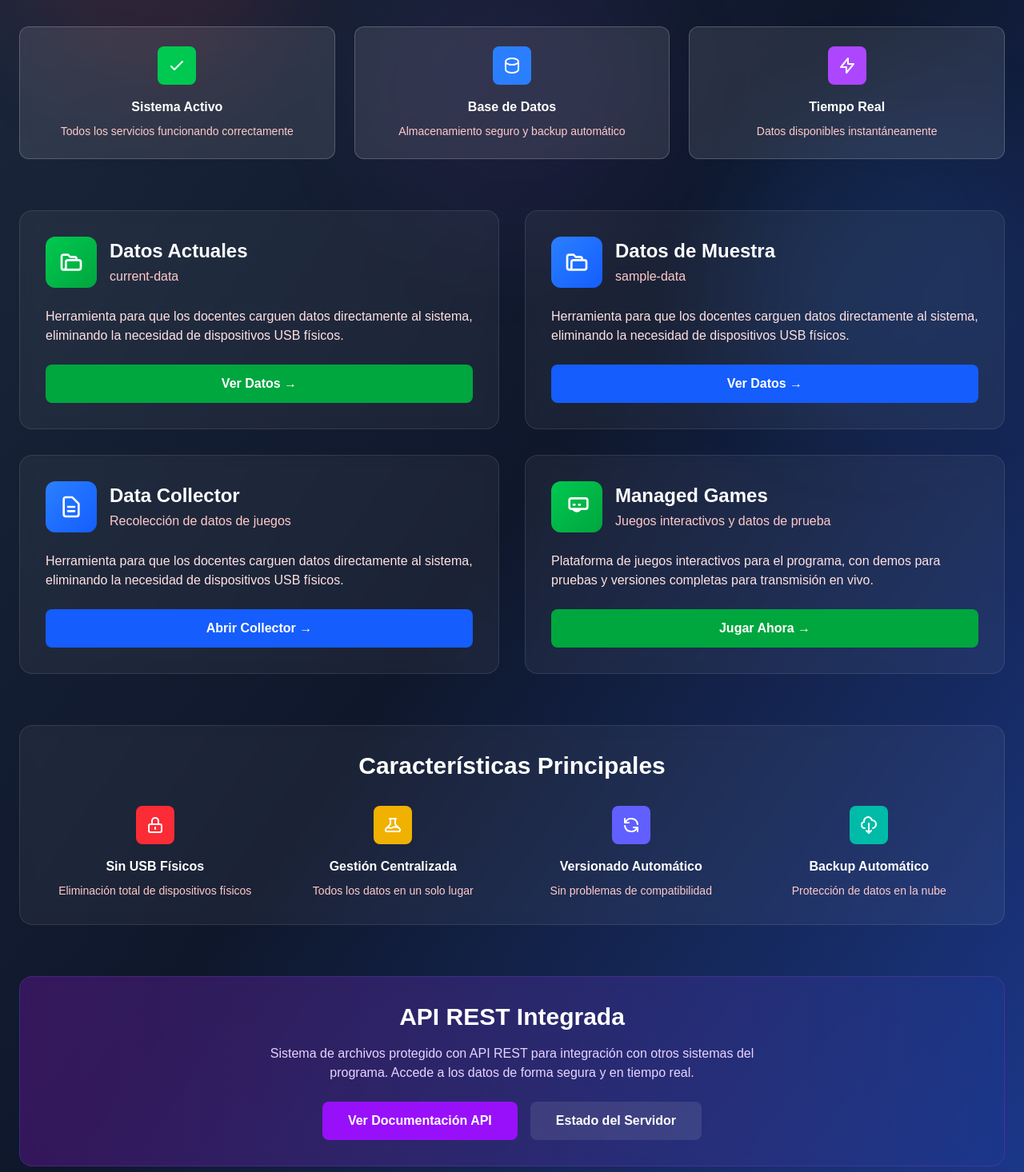
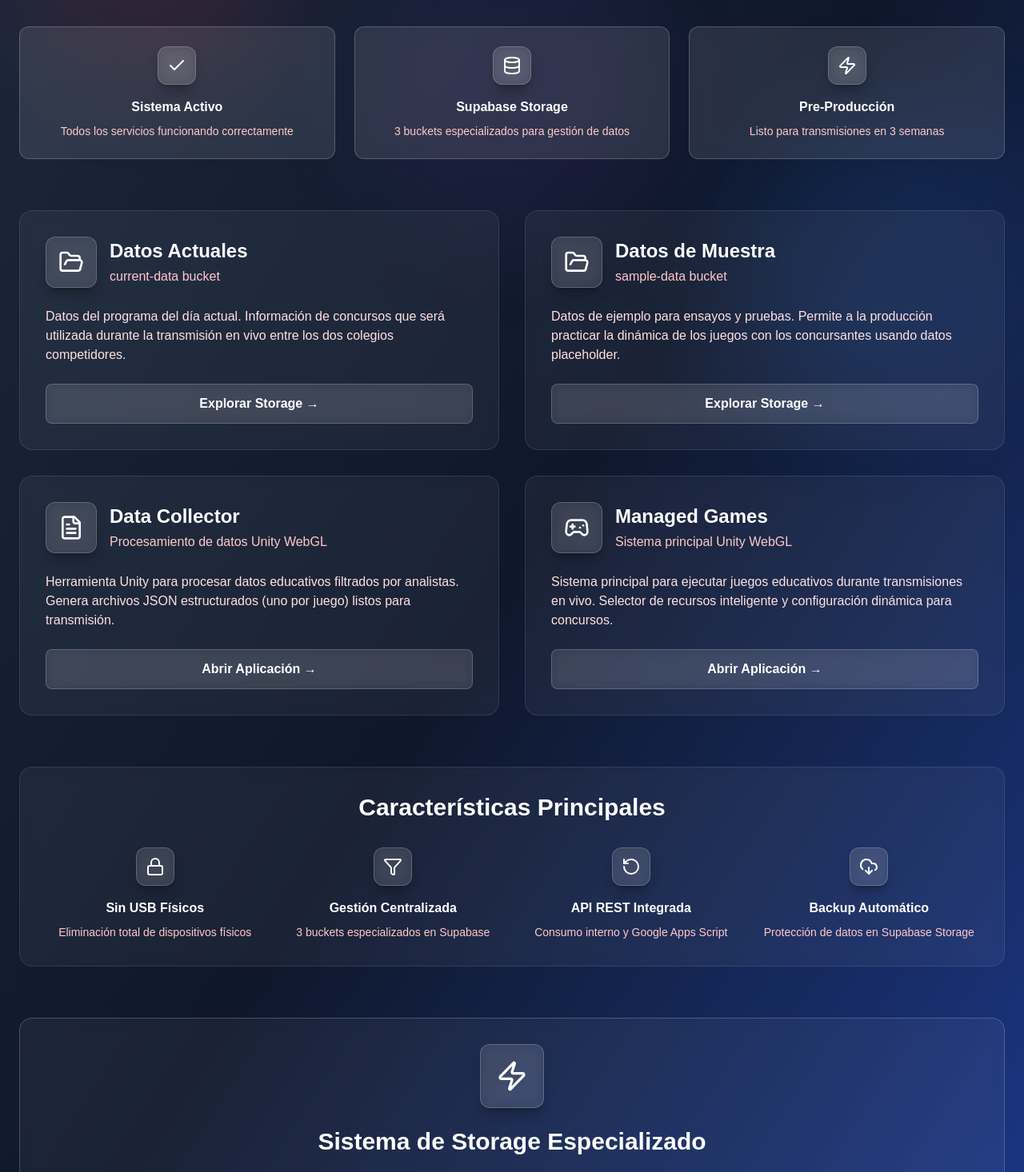
Before and after one commit to BroadStream-Coders/TvPeru-QGEM-AppCenter, a Next.js app: page / in a window 1280 px wide. Shown: the part 284-1750 px from the top of the page at 80% size. Built offline with nearby package versions, Linux system fonts and the light colour scheme.

Commit message:
feature(ui/iconbox): integrate IconBox component and update page content for enhanced visual clarity and user experience; add clsx dependency for utility class management

```diff
--- a/package.json
+++ b/package.json
@@ -30,6 +30,7 @@
   },
   "dependencies": {
     "@supabase/supabase-js": "^2.57.0",
+    "clsx": "^2.1.1",
     "lucide-react": "^0.542.0",
     "next": "15.5.2",
     "react": "19.1.0",
--- a/src/app/page.tsx
+++ b/src/app/page.tsx
@@ -1,4 +1,18 @@
 import Link from "next/link";
+import {
+  Check,
+  Database,
+  Zap,
+  FolderOpen,
+  FileText,
+  Gamepad2,
+  Lock,
+  Filter,
+  RotateCcw,
+  CloudDownload
+} from 'lucide-react'
+
+import IconBox from '@/components/ui/IconBox'
 
 export default function Home() {
   return (
@@ -8,39 +22,27 @@
           App Center
         </h2>
         <p className="text-xl md:text-2xl text-red-100 mb-8 max-w-3xl mx-auto">
-          Sistema centralizado para el programa {'"Que Gane El Mejor"'} - Gestión unificada de juegos y herramientas en tiempo real
+          Sistema centralizado para el programa {'"Que Gane El Mejor"'} - Gestión unificada de datos educativos para concursos entre colegios
         </p>
 
         {/* Status Cards */}
         <div className="grid grid-cols-1 md:grid-cols-3 gap-6 mb-12">
           <div className="bg-white/10 backdrop-blur-sm rounded-xl p-6 border border-white/20">
-            <div className="w-12 h-12 bg-green-500 rounded-lg mx-auto mb-4 flex items-center justify-center">
-              <svg className="w-6 h-6 text-white" fill="none" stroke="currentColor" viewBox="0 0 24 24">
-                <path strokeLinecap="round" strokeLinejoin="round" strokeWidth={2} d="M5 13l4 4L19 7" />
-              </svg>
-            </div>
+            <IconBox icon={Check} size="md" className="mx-auto mb-4" />
             <h3 className="font-semibold mb-2">Sistema Activo</h3>
             <p className="text-red-200 text-sm">Todos los servicios funcionando correctamente</p>
           </div>
 
           <div className="bg-white/10 backdrop-blur-sm rounded-xl p-6 border border-white/20">
-            <div className="w-12 h-12 bg-blue-500 rounded-lg mx-auto mb-4 flex items-center justify-center">
-              <svg className="w-6 h-6 text-white" fill="none" stroke="currentColor" viewBox="0 0 24 24">
-                <path strokeLinecap="round" strokeLinejoin="round" strokeWidth={2} d="M4 7v10c0 2.21 3.582 4 8 4s8-1.79 8-4V7M4 7c0 2.21 3.582 4 8 4s8-1.79 8-4M4 7c0-2.21 3.582-4 8-4s8 1.79 8 4" />
-              </svg>
-            </div>
-            <h3 className="font-semibold mb-2">Base de Datos</h3>
-            <p className="text-red-200 text-sm">Almacenamiento seguro y backup automático</p>
+            <IconBox icon={Database} size="md" className="mx-auto mb-4" />
+            <h3 className="font-semibold mb-2">Supabase Storage</h3>
+            <p className="text-red-200 text-sm">3 buckets especializados para gestión de datos</p>
           </div>
 
           <div className="bg-white/10 backdrop-blur-sm rounded-xl p-6 border border-white/20">
-            <div className="w-12 h-12 bg-purple-500 rounded-lg mx-auto mb-4 flex items-center justify-center">
-              <svg className="w-6 h-6 text-white" fill="none" stroke="currentColor" viewBox="0 0 24 24">
-                <path strokeLinecap="round" strokeLinejoin="round" strokeWidth={2} d="M13 10V3L4 14h7v7l9-11h-7z" />
-              </svg>
-            </div>
-            <h3 className="font-semibold mb-2">Tiempo Real</h3>
-            <p className="text-red-200 text-sm">Datos disponibles instantáneamente</p>
+            <IconBox icon={Zap} size="md" className="mx-auto mb-4" />
+            <h3 className="font-semibold mb-2">Pre-Producción</h3>
+            <p className="text-red-200 text-sm">Listo para transmisiones en 3 semanas</p>
           </div>
         </div>
       </div>
@@ -51,54 +53,45 @@
         {/* Current Data */}
         <div className="group bg-white/5 backdrop-blur-sm rounded-2xl p-8 border border-white/10 hover:border-white/30 transition-all duration-300 hover:transform hover:scale-105">
           <div className="flex items-center mb-6">
-            <div className="w-16 h-16 bg-gradient-to-br from-green-500 to-green-600 rounded-xl flex items-center justify-center mr-4">
-              <svg className="w-8 h-8 text-white" fill="none" stroke="currentColor" viewBox="0 0 24 24">
-                <path strokeLinecap="round" strokeLinejoin="round" strokeWidth={2} d="M5 19a2 2 0 01-2-2V7a2 2 0 012-2h4l2 2h4a2 2 0 012 2v1M5 19h14a2 2 0 002-2v-5a2 2 0 00-2-2H9a2 2 0 00-2 2v5a2 2 0 01-2 2z" />
-              </svg>
-            </div>
+            <IconBox icon={FolderOpen} size="lg" className="mr-4" />
             <div>
               <h3 className="text-2xl font-bold mb-1">Datos Actuales</h3>
-              <p className="text-red-200">current-data</p>
+              <p className="text-red-200">current-data bucket</p>
             </div>
           </div>
           <p className="text-red-100 mb-6">
-            Herramienta para que los docentes carguen datos directamente al sistema,
-            eliminando la necesidad de dispositivos USB físicos.
+            Datos del programa del día actual. Información de concursos que será utilizada
+            durante la transmisión en vivo entre los dos colegios competidores.
           </p>
           <div className="flex flex-col sm:flex-row gap-3">
             <Link
               href="/storage/current-data"
-              className="flex-1 bg-green-600 hover:bg-green-700 text-white font-semibold py-3 px-6 rounded-lg transition-colors duration-200 text-center group-hover:shadow-lg"
+              className="flex-1 bg-white/10 backdrop-blur-sm hover:bg-white/15 border border-white/20 hover:border-white/30 text-white font-semibold py-3 px-6 rounded-lg transition-all duration-200 text-center"
             >
-              Ver Datos →
+              Explorar Storage →
             </Link>
           </div>
         </div>
 
-
         {/* Sample Data */}
         <div className="group bg-white/5 backdrop-blur-sm rounded-2xl p-8 border border-white/10 hover:border-white/30 transition-all duration-300 hover:transform hover:scale-105">
           <div className="flex items-center mb-6">
-            <div className="w-16 h-16 bg-gradient-to-br from-blue-500 to-blue-600 rounded-xl flex items-center justify-center mr-4">
-              <svg className="w-8 h-8 text-white" fill="none" stroke="currentColor" viewBox="0 0 24 24">
-                <path strokeLinecap="round" strokeLinejoin="round" strokeWidth={2} d="M5 19a2 2 0 01-2-2V7a2 2 0 012-2h4l2 2h4a2 2 0 012 2v1M5 19h14a2 2 0 002-2v-5a2 2 0 00-2-2H9a2 2 0 00-2 2v5a2 2 0 01-2 2z" />
-              </svg>
-            </div>
+            <IconBox icon={FolderOpen} size="lg" className="mr-4" />
             <div>
               <h3 className="text-2xl font-bold mb-1">Datos de Muestra</h3>
-              <p className="text-red-200">sample-data</p>
+              <p className="text-red-200">sample-data bucket</p>
             </div>
           </div>
           <p className="text-red-100 mb-6">
-            Herramienta para que los docentes carguen datos directamente al sistema,
-            eliminando la necesidad de dispositivos USB físicos.
+            Datos de ejemplo para ensayos y pruebas. Permite a la producción practicar
+            la dinámica de los juegos con los concursantes usando datos placeholder.
           </p>
           <div className="flex flex-col sm:flex-row gap-3">
             <Link
               href="/storage/sample-data"
-              className="flex-1 bg-blue-600 hover:bg-blue-700 text-white font-semibold py-3 px-6 rounded-lg transition-colors duration-200 text-center group-hover:shadow-lg"
+              className="flex-1 bg-white/10 backdrop-blur-sm hover:bg-white/15 border border-white/20 hover:border-white/30 text-white font-semibold py-3 px-6 rounded-lg transition-all duration-200 text-center"
             >
-              Ver Datos →
+              Explorar Storage →
             </Link>
           </div>
         </div>
@@ -106,26 +99,22 @@
         {/* Data Collector */}
         <div className="group bg-white/5 backdrop-blur-sm rounded-2xl p-8 border border-white/10 hover:border-white/30 transition-all duration-300 hover:transform hover:scale-105">
           <div className="flex items-center mb-6">
-            <div className="w-16 h-16 bg-gradient-to-br from-blue-500 to-blue-600 rounded-xl flex items-center justify-center mr-4">
-              <svg className="w-8 h-8 text-white" fill="none" stroke="currentColor" viewBox="0 0 24 24">
-                <path strokeLinecap="round" strokeLinejoin="round" strokeWidth={2} d="M9 12h6m-6 4h6m2 5H7a2 2 0 01-2-2V5a2 2 0 012-2h5.586a1 1 0 01.707.293l5.414 5.414a1 1 0 01.293.707V19a2 2 0 01-2 2z" />
-              </svg>
-            </div>
+            <IconBox icon={FileText} size="lg" className="mr-4" />
             <div>
               <h3 className="text-2xl font-bold mb-1">Data Collector</h3>
-              <p className="text-red-200">Recolección de datos de juegos</p>
+              <p className="text-red-200">Procesamiento de datos Unity WebGL</p>
             </div>
           </div>
           <p className="text-red-100 mb-6">
-            Herramienta para que los docentes carguen datos directamente al sistema,
-            eliminando la necesidad de dispositivos USB físicos.
+            Herramienta Unity para procesar datos educativos filtrados por analistas.
+            Genera archivos JSON estructurados (uno por juego) listos para transmisión.
           </p>
           <div className="flex flex-col sm:flex-row gap-3">
             <Link
               href="/unity/data-collector"
-              className="flex-1 bg-blue-600 hover:bg-blue-700 text-white font-semibold py-3 px-6 rounded-lg transition-colors duration-200 text-center group-hover:shadow-lg"
+              className="flex-1 bg-white/10 backdrop-blur-sm hover:bg-white/15 border border-white/20 hover:border-white/30 text-white font-semibold py-3 px-6 rounded-lg transition-all duration-200 text-center"
             >
-              Abrir Collector →
+              Abrir Aplicación →
             </Link>
           </div>
         </div>
@@ -133,26 +122,22 @@
         {/* Managed Games */}
         <div className="group bg-white/5 backdrop-blur-sm rounded-2xl p-8 border border-white/10 hover:border-white/30 transition-all duration-300 hover:transform hover:scale-105">
           <div className="flex items-center mb-6">
-            <div className="w-16 h-16 bg-gradient-to-br from-green-500 to-green-600 rounded-xl flex items-center justify-center mr-4">
-              <svg className="w-8 h-8 text-white" fill="none" stroke="currentColor" viewBox="0 0 24 24">
-                <path strokeLinecap="round" strokeLinejoin="round" strokeWidth={2} d="M14.828 14.828a4 4 0 01-5.656 0M9 10h1m4 0h1m-7 4h12a2 2 0 002-2V6a2 2 0 00-2-2H7a2 2 0 00-2 2v6a2 2 0 002 2z" />
-              </svg>
-            </div>
+            <IconBox icon={Gamepad2} size="lg" className="mr-4" />
             <div>
               <h3 className="text-2xl font-bold mb-1">Managed Games</h3>
-              <p className="text-red-200">Juegos interactivos y datos de prueba</p>
+              <p className="text-red-200">Sistema principal Unity WebGL</p>
             </div>
           </div>
           <p className="text-red-100 mb-6">
-            Plataforma de juegos interactivos para el programa, con demos para pruebas
-            y versiones completas para transmisión en vivo.
+            Sistema principal para ejecutar juegos educativos durante transmisiones en vivo.
+            Selector de recursos inteligente y configuración dinámica para concursos.
           </p>
           <div className="flex flex-col sm:flex-row gap-3">
             <Link
               href="/unity/managed-games"
-              className="flex-1 bg-green-600 hover:bg-green-700 text-white font-semibold py-3 px-6 rounded-lg transition-colors duration-200 text-center group-hover:shadow-lg"
+              className="flex-1 bg-white/10 backdrop-blur-sm hover:bg-white/15 border border-white/20 hover:border-white/30 text-white font-semibold py-3 px-6 rounded-lg transition-all duration-200 text-center"
             >
-              Jugar Ahora →
+              Abrir Aplicación →
             </Link>
           </div>
         </div>
@@ -163,67 +148,51 @@
         <h3 className="text-3xl font-bold text-center mb-8">Características Principales</h3>
         <div className="grid grid-cols-1 md:grid-cols-2 lg:grid-cols-4 gap-6">
           <div className="text-center">
-            <div className="w-12 h-12 bg-red-500 rounded-lg mx-auto mb-4 flex items-center justify-center">
-              <svg className="w-6 h-6 text-white" fill="none" stroke="currentColor" viewBox="0 0 24 24">
-                <path strokeLinecap="round" strokeLinejoin="round" strokeWidth={2} d="M12 15v2m-6 4h12a2 2 0 002-2v-6a2 2 0 00-2-2H6a2 2 0 00-2 2v6a2 2 0 002 2zm10-10V7a4 4 0 00-8 0v4h8z" />
-              </svg>
-            </div>
+            <IconBox icon={Lock} size="md" className="mx-auto mb-4" />
             <h4 className="font-semibold mb-2">Sin USB Físicos</h4>
             <p className="text-red-200 text-sm">Eliminación total de dispositivos físicos</p>
           </div>
 
           <div className="text-center">
-            <div className="w-12 h-12 bg-yellow-500 rounded-lg mx-auto mb-4 flex items-center justify-center">
-              <svg className="w-6 h-6 text-white" fill="none" stroke="currentColor" viewBox="0 0 24 24">
-                <path strokeLinecap="round" strokeLinejoin="round" strokeWidth={2} d="M19.428 15.428a2 2 0 00-1.022-.547l-2.387-.477a6 6 0 00-3.86.517l-.318.158a6 6 0 01-3.86.517L6.05 15.21a2 2 0 00-1.806.547M8 4h8l-1 1v5.172a2 2 0 00.586 1.414l5 5c1.26 1.26.367 3.414-1.415 3.414H4.828c-1.782 0-2.674-2.154-1.414-3.414l5-5A2 2 0 009 10.172V5L8 4z" />
-              </svg>
-            </div>
+            <IconBox icon={Filter} size="md" className="mx-auto mb-4" />
             <h4 className="font-semibold mb-2">Gestión Centralizada</h4>
-            <p className="text-red-200 text-sm">Todos los datos en un solo lugar</p>
+            <p className="text-red-200 text-sm">3 buckets especializados en Supabase</p>
           </div>
 
           <div className="text-center">
-            <div className="w-12 h-12 bg-indigo-500 rounded-lg mx-auto mb-4 flex items-center justify-center">
-              <svg className="w-6 h-6 text-white" fill="none" stroke="currentColor" viewBox="0 0 24 24">
-                <path strokeLinecap="round" strokeLinejoin="round" strokeWidth={2} d="M4 4v5h.582m15.356 2A8.001 8.001 0 004.582 9m0 0H9m11 11v-5h-.581m0 0a8.003 8.003 0 01-15.357-2m15.357 2H15" />
-              </svg>
-            </div>
-            <h4 className="font-semibold mb-2">Versionado Automático</h4>
-            <p className="text-red-200 text-sm">Sin problemas de compatibilidad</p>
+            <IconBox icon={RotateCcw} size="md" className="mx-auto mb-4" />
+            <h4 className="font-semibold mb-2">API REST Integrada</h4>
+            <p className="text-red-200 text-sm">Consumo interno y Google Apps Script</p>
           </div>
 
           <div className="text-center">
-            <div className="w-12 h-12 bg-teal-500 rounded-lg mx-auto mb-4 flex items-center justify-center">
-              <svg className="w-6 h-6 text-white" fill="none" stroke="currentColor" viewBox="0 0 24 24">
-                <path strokeLinecap="round" strokeLinejoin="round" strokeWidth={2} d="M7 16a4 4 0 01-.88-7.903A5 5 0 1115.9 6L16 6a5 5 0 011 9.9M9 19l3 3m0 0l3-3m-3 3V10" />
-              </svg>
-            </div>
+            <IconBox icon={CloudDownload} size="md" className="mx-auto mb-4" />
             <h4 className="font-semibold mb-2">Backup Automático</h4>
-            <p className="text-red-200 text-sm">Protección de datos en la nube</p>
+            <p className="text-red-200 text-sm">Protección de datos en Supabase Storage</p>
           </div>
         </div>
       </div>
 
       {/* API Section */}
-      <div className="bg-gradient-to-r from-purple-900/50 to-blue-900/50 backdrop-blur-sm rounded-2xl p-8 border border-purple-500/20">
+      <div className="bg-white/5 backdrop-blur-sm rounded-2xl p-8 border border-white/20">
         <div className="text-center">
-          <h3 className="text-3xl font-bold mb-4">API REST Integrada</h3>
-          <p className="text-purple-200 mb-6 max-w-2xl mx-auto">
-            Sistema de archivos protegido con API REST para integración con otros sistemas del programa.
-            Accede a los datos de forma segura y en tiempo real.
+          <IconBox icon={Zap} size="xl" className="mx-auto mb-6" />
+          <h3 className="text-3xl font-bold mb-4">Sistema de Storage Especializado</h3>
+          <p className="text-red-100 mb-6 max-w-2xl mx-auto">
+            API REST integrada con Supabase Storage. Gestión inteligente de 3 buckets especializados:
+            current-data (programa actual), sample-data (ensayos), config-data (configuraciones).
           </p>
           <div className="flex flex-col sm:flex-row gap-4 justify-center">
-            <button className="bg-purple-600 hover:bg-purple-700 text-white font-semibold py-3 px-8 rounded-lg transition-colors duration-200">
+            <button className="bg-white/10 backdrop-blur-sm hover:bg-white/15 border border-white/20 hover:border-white/30 text-white font-semibold py-3 px-8 rounded-lg transition-all duration-200">
               Ver Documentación API
             </button>
-            <button className="bg-white/10 hover:bg-white/20 text-white font-semibold py-3 px-8 rounded-lg transition-colors duration-200">
-              Estado del Servidor
+            <button className="bg-white/10 backdrop-blur-sm hover:bg-white/15 border border-white/20 hover:border-white/30 text-white font-semibold py-3 px-8 rounded-lg transition-all duration-200">
+              Estado del Sistema
             </button>
           </div>
         </div>
       </div>
 
     </div>
-
   );
 }
--- /dev/null
+++ b/src/components/ui/IconBox.tsx
@@ -0,0 +1,58 @@
+import { LucideIcon } from 'lucide-react'
+import { cn } from '@/lib/utils'
+
+interface IconBoxProps {
+  icon: LucideIcon
+  size?: 'sm' | 'md' | 'lg' | 'xl'
+  className?: string
+  onClick?: () => void
+  disabled?: boolean
+}
+
+const sizeMap = {
+  sm: 'w-8 h-8',
+  md: 'w-12 h-12',
+  lg: 'w-16 h-16',
+  xl: 'w-20 h-20'
+}
+
+const iconSizeMap = {
+  sm: 'w-4 h-4',
+  md: 'w-6 h-6',
+  lg: 'w-8 h-8',
+  xl: 'w-10 h-10'
+}
+
+export default function IconBox({
+  icon: Icon,
+  size = 'md',
+  className,
+  onClick,
+  disabled = false
+}: IconBoxProps) {
+  return (
+    <div
+      className={cn(
+        // Base glassmorphism styles
+        'bg-white/10 backdrop-blur-sm border border-white/20',
+        'rounded-xl flex items-center justify-center',
+        'shadow-lg shadow-black/25',
+
+        // Size
+        sizeMap[size],
+
+        // Interactive states
+        onClick && !disabled && 'cursor-pointer hover:bg-white/15 hover:border-white/30 transition-all duration-200',
+        disabled && 'opacity-50 cursor-not-allowed',
+
+        className
+      )}
+      onClick={!disabled ? onClick : undefined}
+    >
+      <Icon className={cn(
+        'text-white',
+        iconSizeMap[size]
+      )} />
+    </div>
+  )
+}
--- /dev/null
+++ b/src/lib/utils.ts
@@ -0,0 +1,5 @@
+import { type ClassValue, clsx } from "clsx"
+
+export function cn(...inputs: ClassValue[]) {
+  return clsx(inputs)
+}
```
Also changed, not shown: 1 other file (tests, documents, lock files or other folders).
